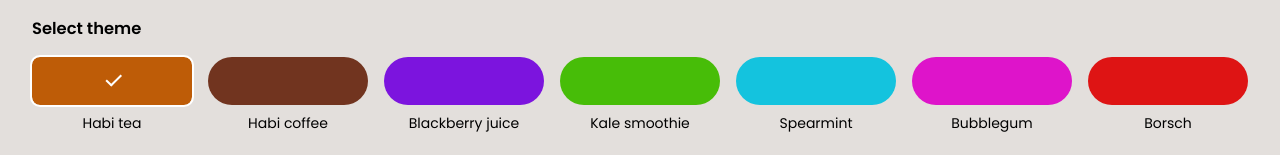
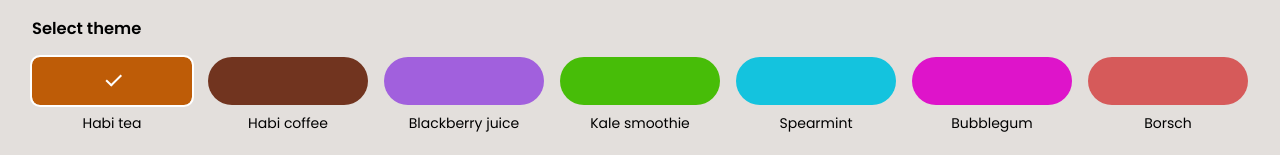
Before and after one commit to habiteam/habitea, a Next.js app: page /app/options in a window 1280 px wide. Shown: the part 142-297 px from the top of the page. Built offline with nearby package versions, Linux system fonts and the light colour scheme; no server answers; a web font is replaced by a local one.

Commit message:
fix: dialog clamp, colors

```diff
--- a/common/components/Dialog/Dialog.module.scss
+++ b/common/components/Dialog/Dialog.module.scss
@@ -1,7 +1,7 @@
 @import '../../../styles/colors.module.scss';
 
 .dialog {
-  max-width: clamp(30%, 456px, 70%);
+  max-width: clamp(10%, 456px, 70%);
   width: 100%;
   min-height: min(50%, 300px);
   border-radius: 32px;
--- a/common/components/DropdownMenu/DropdownMenu.module.scss
+++ b/common/components/DropdownMenu/DropdownMenu.module.scss
@@ -41,6 +41,7 @@
       }
     }
   }
+
   &--primary {
     background-color: var(--c-primary-light-bg);
 
--- a/common/constants/Palette.ts
+++ b/common/constants/Palette.ts
@@ -15,9 +15,9 @@ export interface Theme {
 export const THEMES: Theme[] = [
   { name: 'Habi tea', value: 'habitea', primary: '#be5c07' },
   { name: 'Habi coffee', value: 'coffee', primary: '#71341f' },
-  { name: 'Blackberry juice', value: 'blackberry', primary: '#7c14de' },
+  { name: 'Blackberry juice', value: 'blackberry', primary: '#a160dd' },
   { name: 'Kale smoothie', value: 'kale', primary: '#47bd08' },
   { name: 'Spearmint', value: 'mint', primary: '#14c3de' },
   { name: 'Bubblegum', value: 'pinku', primary: '#de14ca' },
-  { name: 'Borsch', value: 'beetroot', primary: '#de1414' },
+  { name: 'Borsch', value: 'beetroot', primary: '#d65a5a' },
 ];
--- a/styles/globals.scss
+++ b/styles/globals.scss
@@ -46,18 +46,18 @@ body {
   }
 
   &.blackberry {
-    --c-primary: #7c14de;
+    --c-primary: #a160dd;
     --c-primary-active: #bc9ce5;
-    --c-primary-dark-bg: #e0dce3;
+    --c-primary-dark-bg: #d9cee2;
     --c-primary-medium-bg: #efe6f9;
     --c-primary-light-bg: #fbf8fd;
     --c-primary-dark: rgb(50, 42, 60);
   }
 
   &.beetroot {
-    --c-primary: #de1414;
+    --c-primary: #d65a5a;
     --c-primary-active: #e59c9c;
-    --c-primary-dark-bg: #e3dcdc;
+    --c-primary-dark-bg: #e2cece;
     --c-primary-medium-bg: #f9e6e6;
     --c-primary-light-bg: #fdf8f8;
     --c-primary-dark: rgb(60, 42, 42);
```
